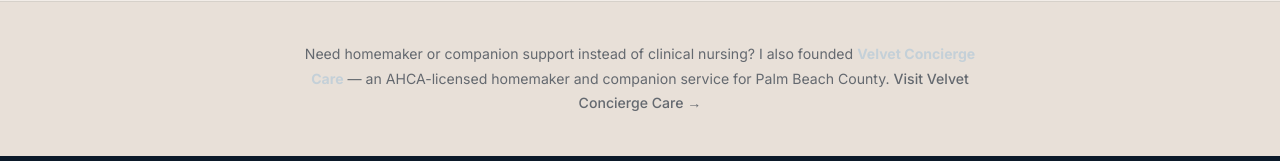
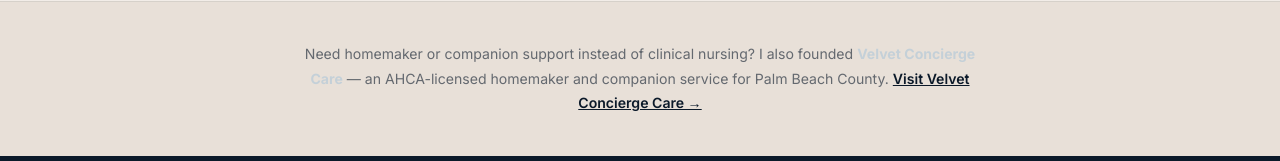
Before and after one commit to wendyservices2011-commits/wendy-concierge-nursing, a Next.js app: page / in a window 1280 px wide. Shown: the part 3353-3514 px from the top of the page. Built offline with nearby package versions, Linux system fonts and the light colour scheme.

Commit message:
Cross ref section: darken Velvet link for legibility on cream background

```diff
--- a/app/globals.css
+++ b/app/globals.css
@@ -3103,9 +3103,9 @@
   text-align: center;
 }
 .wncCross a {
-  color: var(--gold);
-  text-decoration: none;
-  font-weight: 500;
+  color: var(--navy);
+  text-decoration: underline;
+  font-weight: 600;
 }
 .wncCross strong { color: var(--silver-light); }
 
```
